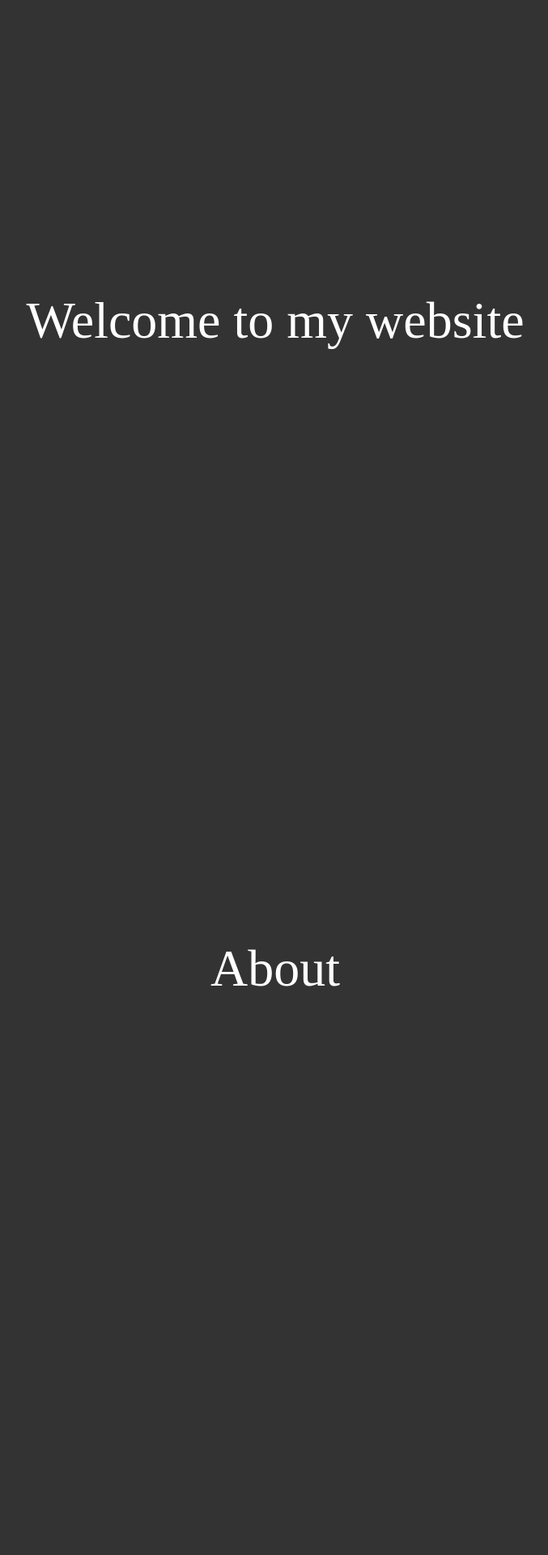
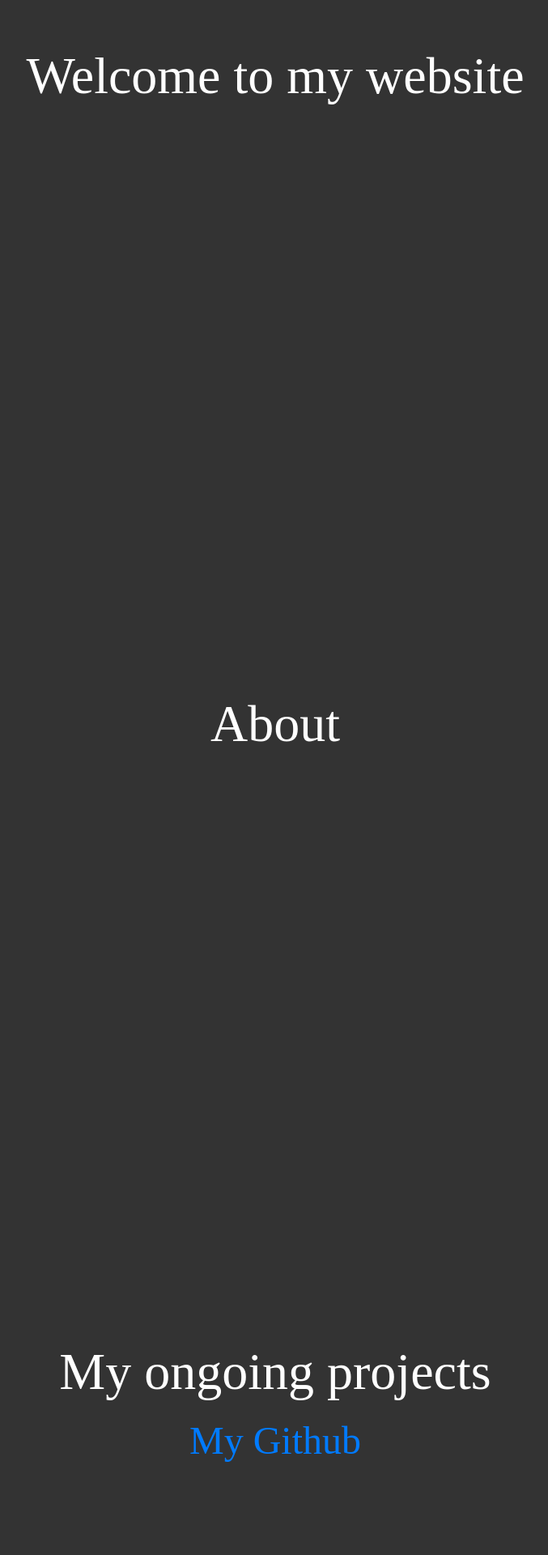
Before and after one commit to AlanSFSU/portfolio-website, a PHP site: page / in a window 1280 px wide. Shown: the top 1920 px of the page at 81% size, without its empty margins (300-977 px from the left). Run offline with PHP 8.4, Linux system fonts and the light colour scheme; some libraries are stand-ins or nearby versions.

Commit message:
adjust layout for each section and added github link in projects

```diff
--- a/index.html
+++ b/index.html
@@ -23,6 +23,7 @@
   </section>
   <section id="Projects">
     <h1>My ongoing projects</h1>
+    <a target="_blank" href="https://github.com/AlanSFSU?tab=repositories">My Github</a>
   </section>
   <section id="contact">
     <h1>contact me</h1>
--- a/static/css/stylesheet.css
+++ b/static/css/stylesheet.css
@@ -33,7 +33,7 @@ body
   position:fixed;
   top:0;
   z-index:1;
-  display:flex;
+  display: flex;
   width: 100%;
   height:60px;
   background: rgba(0,0,0,0.7);
@@ -62,8 +62,11 @@ body
 }
 
 section{
+  /*
   display:flex;
   flex-direction: column;
+  */
+  padding:3.5rem;
   align-items: center;
   justify-content: center;
   text-align: center;
@@ -79,3 +82,7 @@ section h1{
 section p{
   font-size: 1.5rem;
 }
+
+#Projects a{
+  font-size: 3rem;
+}
```
